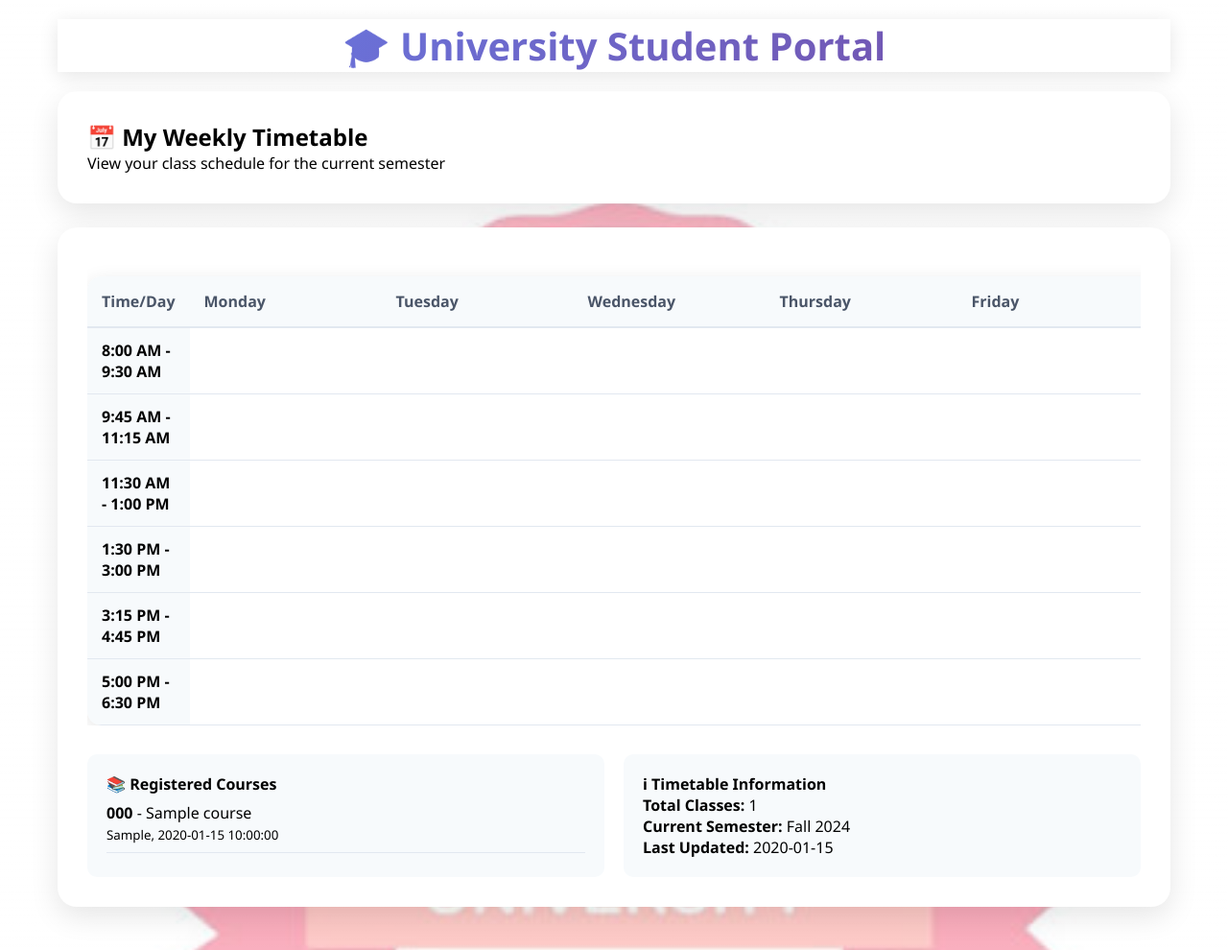
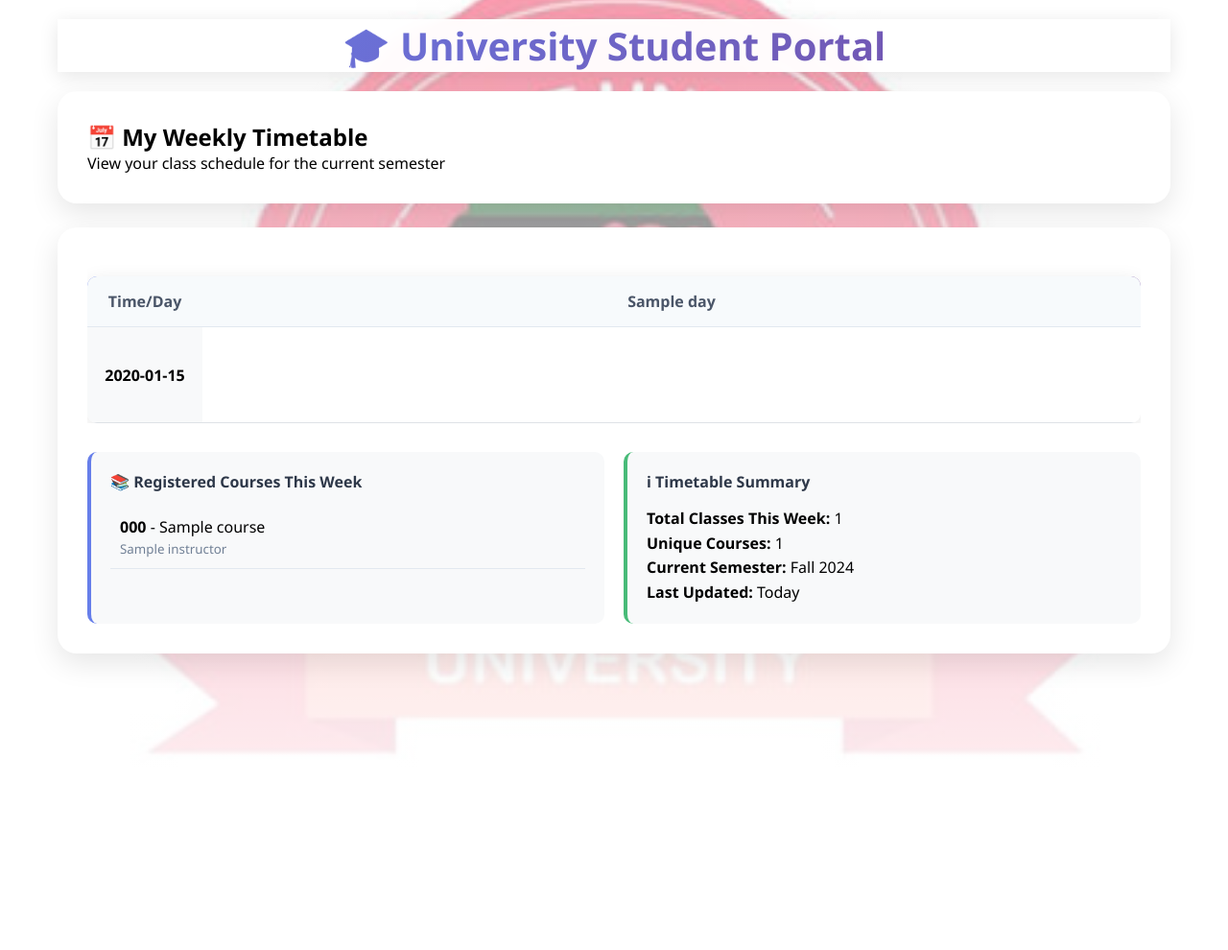
Before and after one commit to gandalf-lab/unity_uni_student_portal, a Flask app: template templates/timetable.html in a window 1280 px wide. Shown: the whole page at 96% size. After the commit the page ends 784 px from the top, so only its background shows below. Run offline with Flask 3, Linux system fonts and the light colour scheme; the template is opened without the code that fills it: most values are stand-ins (such as "Sample title", 1, 10 or a date in 2020).

Commit message:
Update timetable.html

```diff
--- a/templates/timetable.html
+++ b/templates/timetable.html
@@ -12,45 +12,33 @@
 <div class="card">
     {% if timetable_data %}
     <div style="overflow-x: auto;">
-        <table style="width: 100%; border-collapse: collapse;">
+        <table style="width: 100%; border-collapse: collapse; background: white; border-radius: 10px; overflow: hidden;">
             <thead>
-                <tr style="background: #f7fafc;">
-                    <th style="padding: 15px; text-align: left; border-bottom: 2px solid #e2e8f0; font-weight: 600;">Time/Day</th>
-                    <th style="padding: 15px; text-align: left; border-bottom: 2px solid #e2e8f0; font-weight: 600;">Monday</th>
-                    <th style="padding: 15px; text-align: left; border-bottom: 2px solid #e2e8f0; font-weight: 600;">Tuesday</th>
-                    <th style="padding: 15px; text-align: left; border-bottom: 2px solid #e2e8f0; font-weight: 600;">Wednesday</th>
-                    <th style="padding: 15px; text-align: left; border-bottom: 2px solid #e2e8f0; font-weight: 600;">Thursday</th>
-                    <th style="padding: 15px; text-align: left; border-bottom: 2px solid #e2e8f0; font-weight: 600;">Friday</th>
-                    <th style="padding: 15px; text-align: left; border-bottom: 2px solid #e2e8f0; font-weight: 600;">Saturday</th>
+                <tr style="background: linear-gradient(135deg, #667eea, #764ba2); color: white;">
+                    <th style="padding: 15px; text-align: center; font-weight: 600; width: 120px;">Time/Day</th>
+                    {% for day in days %}
+                    <th style="padding: 15px; text-align: center; font-weight: 600;">{{ day }}</th>
+                    {% endfor %}
                 </tr>
             </thead>
             <tbody>
-                {% set time_slots = [
-                    '8:00 AM - 9:30 AM',
-                    '9:45 AM - 11:15 AM',
-                    '11:30 AM - 1:00 PM',
-                    '1:30 PM - 3:00 PM',
-                    '3:15 PM - 4:45 PM',
-                    '5:00 PM - 6:30 PM'
-                ] %}
-
-                {% for time_slot in time_slots %}
+                {% for start_time, end_time, display_time in time_slots %}
                 <tr>
-                    <td style="padding: 12px 15px; border-bottom: 1px solid #e2e8f0; font-weight: 600; background: #f7fafc;">
-                        {{ time_slot }}
+                    <td style="padding: 12px 15px; text-align: center; font-weight: 600; background: #f8f9fa; border-bottom: 1px solid #dee2e6;">
+                        {{ display_time }}
                     </td>
 
-                    {% for day in ['Monday', 'Tuesday', 'Wednesday', 'Thursday', 'Friday', 'Saturday'] %}
-                    <td style="padding: 12px 15px; border-bottom: 1px solid #e2e8f0; vertical-align: top; min-width: 200px;">
-                        {% for course in timetable_data %}
-                            {% if day in course.schedule_days and course.schedule_time == time_slot %}
-                            <div class="course-slot" style="background: #667eea; color: white; padding: 10px; border-radius: 8px; margin-bottom: 5px; font-size: 0.9rem;">
-                                <strong>{{ course.course_code }}</strong><br>
-                                {{ course.course_name }}<br>
-                                <small>
-                                    🏠 {{ course.room_number }}<br>
-                                    👨‍🏫 {{ course.instructor }}
-                                </small>
+                    {% for day in days %}
+                    <td style="padding: 8px; border-bottom: 1px solid #dee2e6; vertical-align: top; min-width: 180px; height: 100px;">
+                        {% for entry in timetable_data %}
+                            {% if entry.day_of_week == day and entry.start_time.strftime('%H:%M:%S') == start_time %}
+                            <div class="timetable-entry" style="background: linear-gradient(135deg, #667eea, #764ba2); color: white; padding: 10px; border-radius: 8px; margin: 2px; font-size: 0.85rem; height: 90px; display: flex; flex-direction: column; justify-content: center;">
+                                <div style="font-weight: bold; margin-bottom: 4px;">{{ entry.course_code }}</div>
+                                <div style="font-size: 0.75rem; margin-bottom: 2px;">{{ entry.course_name }}</div>
+                                <div style="font-size: 0.7rem; opacity: 0.9;">
+                                    🏠 {{ entry.room_number }}<br>
+                                    👨‍🏫 {{ entry.instructor }}
+                                </div>
                             </div>
                             {% endif %}
                         {% endfor %}
@@ -62,52 +50,68 @@
         </table>
     </div>
 
+    <!-- Course Summary -->
     <div style="margin-top: 30px; display: grid; grid-template-columns: repeat(auto-fit, minmax(300px, 1fr)); gap: 20px;">
-        <div style="background: #f7fafc; padding: 20px; border-radius: 10px;">
-            <h4>📚 Registered Courses</h4>
-            <ul style="list-style: none; padding: 0; margin: 0;">
-                {% for course in timetable_data %}
-                <li style="padding: 8px 0; border-bottom: 1px solid #e2e8f0;">
-                    <strong>{{ course.course_code }}</strong> - {{ course.course_name }}<br>
-                    <small>{{ course.schedule_days }}, {{ course.schedule_time }}</small>
-                </li>
+        <div style="background: #f8f9fa; padding: 20px; border-radius: 10px; border-left: 4px solid #667eea;">
+            <h4 style="margin-bottom: 15px; color: #2d3748;">📚 Registered Courses This Week</h4>
+            <div style="max-height: 200px; overflow-y: auto;">
+                {% set unique_courses = [] %}
+                {% for entry in timetable_data %}
+                    {% if entry.course_code not in unique_courses %}
+                        {% set _ = unique_courses.append(entry.course_code) %}
+                        <div style="padding: 10px; border-bottom: 1px solid #e2e8f0;">
+                            <strong>{{ entry.course_code }}</strong> - {{ entry.course_name }}<br>
+                            <small style="color: #718096;">{{ entry.instructor }}</small>
+                        </div>
+                    {% endif %}
                 {% endfor %}
-            </ul>
+            </div>
         </div>
 
-        <div style="background: #f7fafc; padding: 20px; border-radius: 10px;">
-            <h4>ℹ Timetable Information</h4>
-            <p><strong>Total Classes:</strong> {{ timetable_data|length }}</p>
-            <p><strong>Current Semester:</strong> Fall 2024</p>
-            <p><strong>Last Updated:</strong> {{ now().strftime('%Y-%m-%d') if now else 'Today' }}</p>
+        <div style="background: #f8f9fa; padding: 20px; border-radius: 10px; border-left: 4px solid #48bb78;">
+            <h4 style="margin-bottom: 15px; color: #2d3748;">ℹ Timetable Summary</h4>
+            <div style="line-height: 1.6;">
+                <p><strong>Total Classes This Week:</strong> {{ timetable_data|length }}</p>
+                <p><strong>Unique Courses:</strong> {{ unique_courses|length }}</p>
+                <p><strong>Current Semester:</strong> Fall 2024</p>
+                <p><strong>Last Updated:</strong> Today</p>
+            </div>
         </div>
     </div>
 
     {% else %}
     <div style="text-align: center; padding: 60px 20px; color: #718096;">
         <div style="font-size: 4rem; margin-bottom: 20px;">📅</div>
-        <h3>No Classes Scheduled</h3>
-        <p>You haven't registered for any courses yet, or your courses don't have schedule information.</p>
-        <a href="{{ url_for('courses') }}" class="btn" style="margin-top: 20px;">Browse Courses</a>
+        <h3>No Timetable Available</h3>
+        <p>Your timetable hasn't been set up yet or you haven't been assigned to any classes.</p>
+        <div style="margin-top: 25px;">
+            <a href="{{ url_for('courses') }}" class="btn" style="margin-right: 10px;">Browse Courses</a>
+            <a href="{{ url_for('help_desk') }}" class="btn secondary">Contact Support</a>
+        </div>
     </div>
     {% endif %}
 </div>
 
 <style>
-.course-slot:hover {
+.timetable-entry {
+    transition: all 0.3s ease;
+    cursor: pointer;
+}
+
+.timetable-entry:hover {
     transform: translateY(-2px);
-    box-shadow: 0 4px 12px rgba(102, 126, 234, 0.3);
-    transition: all 0.3s ease;
+    box-shadow: 0 4px 12px rgba(102, 126, 234, 0.4);
 }
 
 @media (max-width: 768px) {
     table {
-        font-size: 0.8rem;
+        font-size: 0.75rem;
     }
 
-    .course-slot {
-        font-size: 0.8rem !important;
-        padding: 8px !important;
+    .timetable-entry {
+        font-size: 0.7rem !important;
+        padding: 6px !important;
+        height: 70px !important;
     }
 }
 </style>
```
